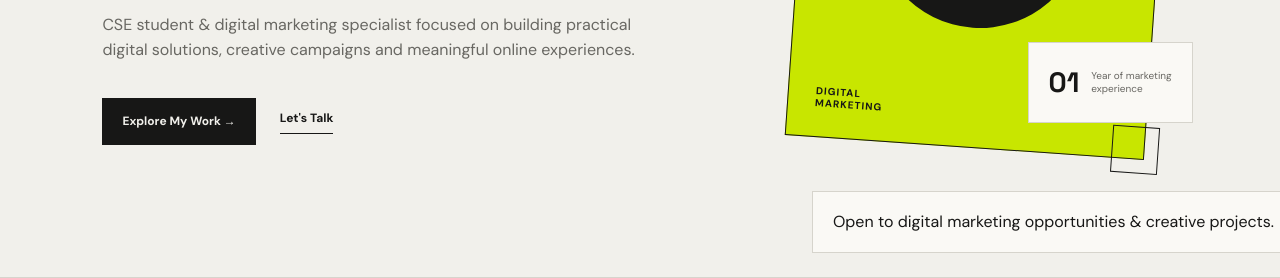
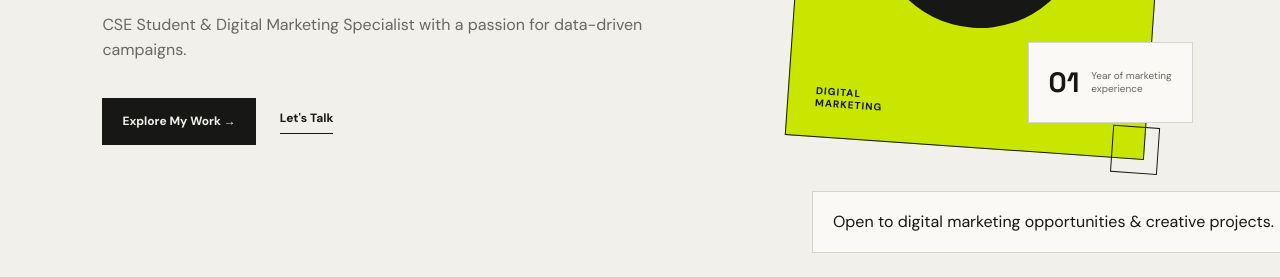
Before and after one commit to Zahid1499/zahidul-islam-zahid-portfolio, a plain HTML site: page index.html in a window 1280 px wide. Shown: the part 522-800 px from the top of the page. Drawn offline with Linux system fonts and the light colour scheme.

```diff
--- a/index.html
+++ b/index.html
@@ -39,9 +39,7 @@
         <h1>Zahidul<br><em>Islam Zahid</em></h1>
 
         <p class="intro">
-          CSE student & digital marketing specialist focused on
-          building practical digital solutions, creative campaigns
-          and meaningful online experiences.
+          CSE Student & Digital Marketing Specialist with a passion for data-driven campaigns.
         </p>
 
         <div class="hero-buttons">
```
